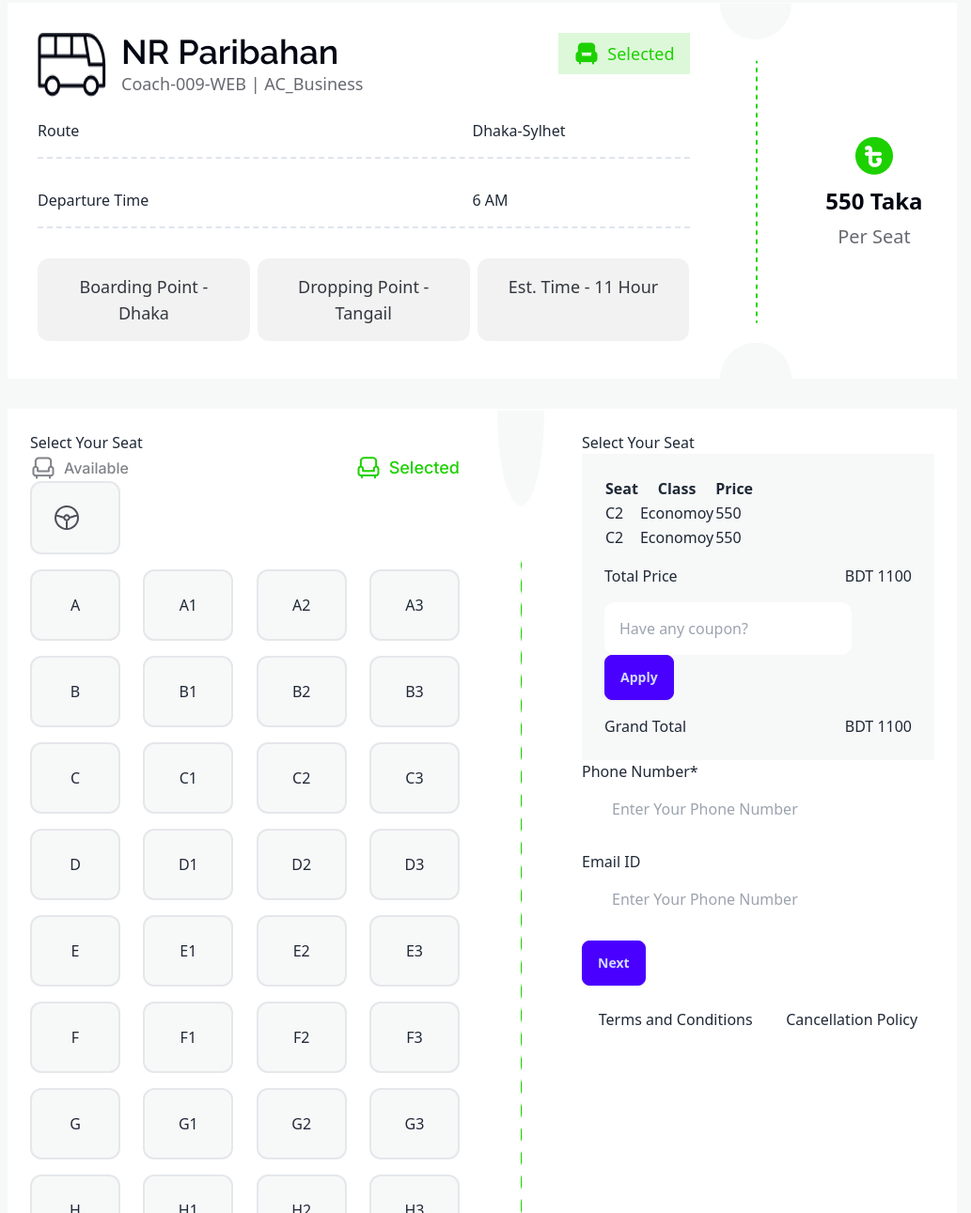
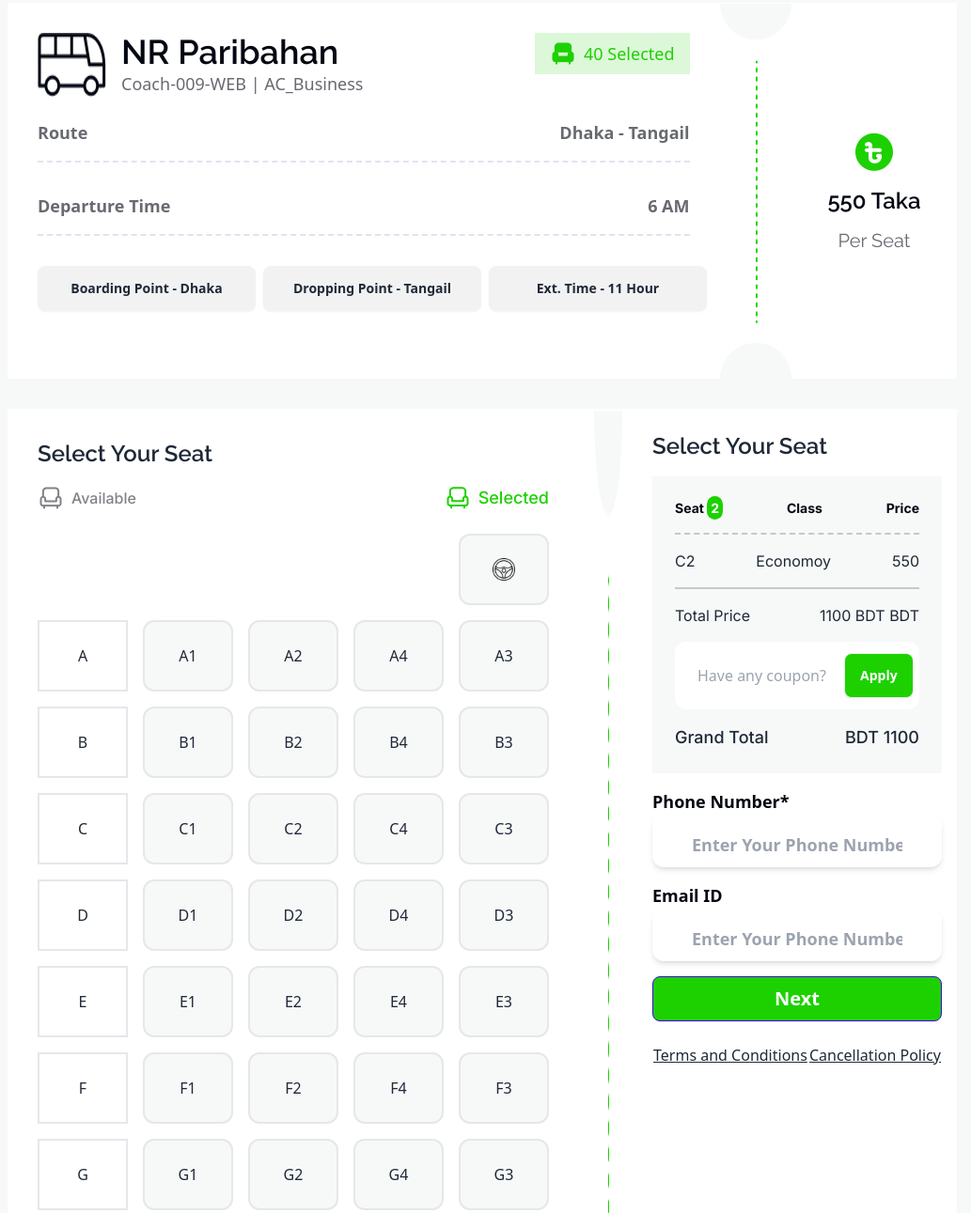
Before and after one commit to mdNaeemUddin/assignment-five, a plain HTML site: page index.html in a window 1280 px wide. Shown: the part 1887-3178 px from the top of the page at 94% size, without its empty margins (127-1160 px from the left). Drawn offline with nearby package versions, Linux system fonts and the light colour scheme.

Commit message:
done without functional

```diff
--- a/index.html
+++ b/index.html
@@ -177,7 +177,7 @@
         <!-- paribahan section -->
 
 
-        <section class="mt-16 container-fluid bg-[#F7F8F8] px-[135px] py-[80px]">
+        <section class="mt-16  bg-[#F7F8F8] px-[135px] py-[80px]">
             <!-- description -->
 
 
@@ -218,39 +218,41 @@
                                 <div>
                                     <div class="flex items-center space-x-2 bg-[#1DD10026] px-4 py-2 ">
                                         <img class="" src="images/seat-green-filled.png " alt="a bus seat icon">
-                                            <span class="text-[#1DD100] text-lg font-medium">Selected</span>
+                                        <span class="text-[#1DD100] text-lg font-medium"><span>40</span> Selected</span>
                                     </div>
                                 </div>
                             </div>
                             <div class="space-y-8">
-                                    <div class="flex justify-between border-b-2 border-[#657ab333] border-dashed pb-4">
-                                        <p>
-                                            <input type="text" name="" id="" value="Route">
-                                        </p>
-                                        <p>
-                                            <input type="text" name="" id="" value="Dhaka-Sylhet">
-                                        </p>
+                                <div
+                                    class="flex justify-between border-b-2 border-[#657ab333] border-dashed pb-4 text-lg font-semibold text-[#03071299]">
+                                    <h2>
+                                        Route
+                                    </h2>
+                                    <h2>
+                                        Dhaka - Tangail
+                                    </h2>
                                 </div>
-                                    <div class="flex justify-between border-b-2 border-[#657ab333] border-dashed pb-4">
-                                        <p>
-                                            <input type="text" name="" id="" value="Departure Time">
-                                        </p>
-                                        <p>
-                                            <input type="text" name="" id="" value="6 AM ">
-                                        </p>
+                                <div
+                                    class="flex justify-between border-b-2 border-[#657ab333] border-dashed pb-4 text-lg font-semibold text-[#03071299]">
+                                    <h2>
+                                        Departure Time
+                                    </h2>
+                                    <h2>
+                                        6 AM
+                                    </h2>
+
                                 </div>
-                                    <ul class="flex gap-2">
-                                        <li
-                                            class="bg-[#0307120D] text-[#030712CC] text-lg font-sm p-4 text-center w-[600px] rounded-xl">
-                                            Boarding Point - Dhaka</li>
-                                        <li
-                                            class="bg-[#0307120D] text-[#030712CC] text-lg font-sm p-4 text-center w-[600px] rounded-xl">
-                                            Dropping Point - Tangail</li>
-                                        <li
-                                            class="bg-[#0307120D] text-[#030712CC] text-lg font-sm p-4 text-center w-[600px] rounded-xl">
-                                            Est.
-                                            Time - 11 Hour</l i>
-                                    </ul>
+                                <div class="flex gap-2 justify-between">
+                                    <h3 class="btn  w-[232px]">
+                                        Boarding Point - Dhaka
+                                    </h3>
+                                    <h3 class="btn w-[232px]">
+                                        Dropping Point - Tangail
+                                    </h3>
+                                    <h3 class="btn  w-[232px]">
+                                        Ext. Time - 11 Hour
+                                    </h3>
+                                </div>
                             </div>
 
                         </div>
@@ -260,7 +262,7 @@
                         <img class="h-[400px]" src="images/info-devider.png" alt="">
                     </div>
                     <!-- fare -->
-                        <div class="flex flex-col justify-center items-center  space-y-2 mx-auto">
+                    <div class="flex flex-col justify-center items-center  space-y-3 mx-auto raleway-font">
                         <img src="images/fare.png" alt="money icon image">
                         <h3 class="text-2xl font-semibold text-[#030712]">
                             550 Taka
@@ -272,13 +274,15 @@
                 </div>
             </div>
 
-                <!-- part - two -->
+            <!-- part - two  -->
             <div class="flex gap-4 mt-8 bg-[#FFFFFF]">
-                    <div class="w-2/4 p-6">
-                        <h2>
+                <!-- Seat Description -->
+                <!-- part-2: one -->
+                <div class="w-2.8/5 p-8">
+                    <h2 class="raleway-font text-2xl font-semibold pb-4">
                         Select Your Seat
                     </h2>
-                        <div class="">
+                    <div class="pb-6">
                         <div class="inter-font flex justify-between">
                             <div class="flex items-center space-x-2">
                                 <img src="images/seat-gray.png" alt="seat icon gray color">
@@ -293,35 +297,29 @@
 
                         </div>
                     </div>
+
+
                     <div>
-                            <div class=" mb-4 border-2 rounded-xl bg-[#F7F8F8] p-6 w-24">
-                                <div>
-                                    <svg width="26.000000" height="26.000000" viewBox="0 0 26 26" fill="none"
-                                        xmlns="http://www.w3.org/2000/svg" xmlns:xlink="http://www.w3.org/1999/xlink">
-                                        <desc>
-                                            Created with Pixso.
-                                        </desc>
-                                        <defs />
-                                        <path id="Vector"
-                                            d="M1.91333 17.5922C2.5166 19.0481 3.40039 20.371 4.51465 21.4853C5.62891 22.5996 6.9519 23.4835 8.40771 24.0865C9.86377 24.6896 11.4241 25 13 25C14.5759 25 16.1362 24.6896 17.5923 24.0865C19.0481 23.4835 20.3711 22.5996 21.4854 21.4853C22.5996 20.371 23.4834 19.0481 24.0867 17.5922C24.6897 16.1363 25 14.5759 25 13C25 11.4241 24.6897 9.86371 24.0867 8.40781C23.4834 6.9519 22.5996 5.62903 21.4854 4.51471C20.3711 3.40042 19.0481 2.51651 17.5923 1.91345C16.1362 1.31039 14.5759 1 13 1C11.4241 1 9.86377 1.31039 8.40771 1.91345C6.9519 2.51651 5.62891 3.40042 4.51465 4.51471C3.40039 5.62903 2.5166 6.9519 1.91333 8.40781C1.3103 9.86371 1 11.4241 1 13C1 14.5759 1.3103 16.1363 1.91333 17.5922ZM11.1145 14.8856C11.6145 15.3857 12.2927 15.6667 13 15.6667C13.7073 15.6667 14.3855 15.3857 14.8855 14.8856C15.3857 14.3855 15.6667 13.7072 15.6667 13C15.6667 12.2928 15.3857 11.6145 14.8855 11.1144C14.3855 10.6143 13.7073 10.3333 13 10.3333C12.2927 10.3333 11.6145 10.6143 11.1145 11.1144C10.6143 11.6145 10.3333 12.2928 10.3333 13C10.3333 13.7072 10.6143 14.3855 11.1145 14.8856ZM13 15.6667L13 25M10.3333 13L1.33325 10.3333M15.6667 13L24.6667 10.3333"
-                                            stroke="#030712" stroke-opacity="0.700000" stroke-width="2.000000"
-                                            stroke-linejoin="round" stroke-linecap="round" />
-                                    </svg>
+                        <div class="flex justify-end">
+                            <div class=" mb-4 border-2 rounded-xl bg-[#F7F8F8] p-6 w-24 flex justify-center">
+                                <img class="w-[24px] h-[24px]" src="images/steering-wheel.png"
+                                    alt="A car stearing wheel">
                             </div>
 
                         </div>
-                            <div class="flex justify-between">
+                        <!-- Seat Selection -->
+                        <div class="flex justify-between gap-4 flex-1">
                             <div class="flex flex-col gap-4">
-                                    <div class="border-2 rounded-xl bg-[#F7F8F8] p-6 w-24 flex justify-center">A</div>
-                                    <div class="border-2 rounded-xl bg-[#F7F8F8] p-6 w-24 flex justify-center">B</div>
-                                    <div class="border-2 rounded-xl bg-[#F7F8F8] p-6 w-24 flex justify-center">C</div>
-                                    <div class="border-2 rounded-xl bg-[#F7F8F8] p-6 w-24 flex justify-center">D</div>
-                                    <div class="border-2 rounded-xl bg-[#F7F8F8] p-6 w-24 flex justify-center">E</div>
-                                    <div class="border-2 rounded-xl bg-[#F7F8F8] p-6 w-24 flex justify-center">F</div>
-                                    <div class="border-2 rounded-xl bg-[#F7F8F8] p-6 w-24 flex justify-center">G</div>
-                                    <div class="border-2 rounded-xl bg-[#F7F8F8] p-6 w-24 flex justify-center">H</div>
-                                    <div class="border-2 rounded-xl bg-[#F7F8F8] p-6 w-24 flex justify-center">I</div>
-                                    <div class="border-2 rounded-xl bg-[#F7F8F8] p-6 w-24 flex justify-center">J</div>
+                                <div class="border-2 bg-[#FFFFFF] p-6 w-24 flex justify-center">A</div>
+                                <div class="border-2 bg-[#FFFFFF] p-6 w-24 flex justify-center">B</div>
+                                <div class="border-2 bg-[#FFFFFF] p-6 w-24 flex justify-center">C</div>
+                                <div class="border-2 bg-[#FFFFFF] p-6 w-24 flex justify-center">D</div>
+                                <div class="border-2 bg-[#FFFFFF] p-6 w-24 flex justify-center">E</div>
+                                <div class="border-2 bg-[#FFFFFF] p-6 w-24 flex justify-center">F</div>
+                                <div class="border-2 bg-[#FFFFFF] p-6 w-24 flex justify-center">G</div>
+                                <div class="border-2 bg-[#FFFFFF] p-6 w-24 flex justify-center">H</div>
+                                <div class="border-2 bg-[#FFFFFF] p-6 w-24 flex justify-center">I</div>
+                                <div class="border-2 bg-[#FFFFFF] p-6 w-24 flex justify-center">J</div>
                             </div>
                             <div class="flex flex-col gap-4">
                                 <div class="border-2 rounded-xl bg-[#F7F8F8] p-6 w-24 flex justify-center">A1</div>
@@ -348,6 +346,18 @@
                                 <div class="border-2 rounded-xl bg-[#F7F8F8] p-6 w-24 flex justify-center">J2</div>
                             </div>
                             <div class="flex flex-col gap-4">
+                                <div class="border-2 rounded-xl bg-[#F7F8F8] p-6 w-24 flex justify-center">A4</div>
+                                <div class="border-2 rounded-xl bg-[#F7F8F8] p-6 w-24 flex justify-center">B4</div>
+                                <div class="border-2 rounded-xl bg-[#F7F8F8] p-6 w-24 flex justify-center">C4</div>
+                                <div class="border-2 rounded-xl bg-[#F7F8F8] p-6 w-24 flex justify-center">D4</div>
+                                <div class="border-2 rounded-xl bg-[#F7F8F8] p-6 w-24 flex justify-center">E4</div>
+                                <div class="border-2 rounded-xl bg-[#F7F8F8] p-6 w-24 flex justify-center">F4</div>
+                                <div class="border-2 rounded-xl bg-[#F7F8F8] p-6 w-24 flex justify-center">G4</div>
+                                <div class="border-2 rounded-xl bg-[#F7F8F8] p-6 w-24 flex justify-center">H4</div>
+                                <div class="border-2 rounded-xl bg-[#F7F8F8] p-6 w-24 flex justify-center">I4</div>
+                                <div class="border-2 rounded-xl bg-[#F7F8F8] p-6 w-24 flex justify-center">J4</div>
+                            </div>
+                            <div class="flex flex-col gap-4">
                                 <div class="border-2 rounded-xl bg-[#F7F8F8] p-6 w-24 flex justify-center">A3</div>
                                 <div class="border-2 rounded-xl bg-[#F7F8F8] p-6 w-24 flex justify-center">B3</div>
                                 <div class="border-2 rounded-xl bg-[#F7F8F8] p-6 w-24 flex justify-center">C3</div>
@@ -362,74 +372,68 @@
                         </div>
                     </div>
                 </div>
-                    <div class="w-[50px]">
-                        <img class="h-[1056px]" src="images/info-devider.png" alt="">
+                <div class="w-[30px]">
+                    <img class="h-full" src="images/info-devider.png" alt="">
                 </div>
-                    <div class="p-6 flex-1">
-                        <h2>
+                <!--Par 2 : two-->
+                <div class="py-6 px-4 flex-1">
+                    <h2 class="raleway-font text-2xl font-semibold pb-4">
                         Select Your Seat
                     </h2>
-                        <div class="bg-[#F7F8F8] p-6 space-y-4">
-                            <table>
-                                <tr>
-                                    <th>Seat</th>
-                                    <th>Class</th>
-                                    <th>Price</th>
-                                </tr>
-                                <tr>
-                                    <td>C2</td>
-                                    <td>Economoy</td>
-                                    <td>550</td>
-                                </tr>
-                                <tr>
-                                    <td>C2</td>
-                                    <td>Economoy</td>
-                                    <td>550</td>
-                                </tr>
-                            </table>
-                            <div class="flex justify-between ">
-                                <h3>
-                                    Total Price
-                                </h3>
-                                <h3>
-                                    BDT 1100
-                                </h3>
-
+                    <div class="bg-[#F7F8F8] p-6 space-y-4 mb-4">
+                        <div class="inter-font space-y-4">
+                            <div class="flex justify-between text-sm font-bold text-[#030712]">
+                                <h3> Seat <span class="bg-[#1DD100] text-white p-1 rounded-full"> 2</span></h3>
+                                <h3>Class </h3>
+                                <h3>Price</h3>
+                            </div>
+                            <div class="border-b-2  border-dashed border-[#03071233]"></div>
+                            <div class="flex justify-between">
+                                <h3>C2</h3>
+                                <h3>Economoy</h3>
+                                <h3>550 </h3>
+                            </div>
+                            <div class="border-b-2  border-solid border-[#03071233] text-[#1DD100]"></div>
+                            <div class="flex justify-between text-bold">
+                                <h3>Total Price </h3>
+                                <h3> 1100 BDT <span>BDT</span> </h3>
+                            </div>
                         </div>
                         <div>
-                                <input class="p-4 rounded-xl" type="text" name="" id="" placeholder="Have any coupon?">
-                                <button class="btn btn-primary">Apply</button>
+                            <input class="p-6 rounded-xl w-full relative" type="text" name="" id="" placeholder="Have any coupon?">
+                            <button class="btn bg-[#1DD100] absolute mt-3 -ml-20 text-[white]">Apply</button>
                         </div>
-                            <div class="flex justify-between ">
+                        <div class="flex justify-between inter-font font-medium text-lg ">
                             <h3>
                                 Grand Total
                             </h3>
                             <h3>
-                                    BDT 1100
+                                BDT <span> 1100</span>
                             </h3>
 
                         </div>
                     </div>
                     <div>
-                            <form action="" class="space-y-4">
+                        <form action="" class="space-y-4 ">
                             <p>
-                                    <label for="">Phone Number* <br>
-                                        <input class="px-8 py-4" type="text" name="" id=""
+                                <label class="text-lg font-semibold text-[#030712] pb-4" for="">Phone Number* <br>
+                                    <input class="px-10 py-4 w-full border-2 border-solid border-white rounded-xl shadow-md pb-2" type="text" name="" id=""
+                                        placeholder="Enter Your Phone Number">
+                                </label>
+
+                            </p>
+                            <p>
+                                <label class="text-lg font-semibold text-[#030712] pb-4"  for="" >Email ID <br>
+                                    <input class="px-10 py-4 w-full border-2 border-solid border-white rounded-xl shadow-md pb-2"  name="mail" id="mail"
                                         placeholder="Enter Your Phone Number">
                                 </label>
                             </p>
-                                <p>
-                                    <label for="">Email ID <br>
-                                        <input class="px-8 py-4" type="text" name="" id=""
-                                            placeholder="Enter Your Phone Number">
-                                    </label>
-                                </p>
-                                <button class="btn btn-primary">Next</button>
+                            <button class="btn btn-primary bg-[#1DD100] w-full text-white text-xl">Next</button>
                         </form>
                         <div class="pt-6">
                             <ul class="flex justify-around">
-                                    <li><a href="#">Terms and Conditions </a></li>
-                                    <li><a href="#">Cancellation Policy</a></li>
+                                <li><a class="underline" href="#">Terms and Conditions </a></li>
+                                <li><a class="underline" href="#">Cancellation Policy</a></li>
                             </ul>
                         </div>
                     </div>
@@ -438,7 +442,26 @@
 
         </section>
 
-
+        <!-- modal -->
+        <section class="pt-16 pb-16 hidden">
+            <div class="roboto-font  container-fluid bg-[#F7F8F8] w-[800px] mx-auto p-20 space-y-4 text-center">
+                <div class="flex justify-center">
+                    <img src="images/success.png" alt="right click image">
+                </div>
+                <div class="text-lg font-medium text-[#4A4A4A]">
+                    <p>
+                        Thank you for Booking Our Bus Seats
+                    </p>
+                    <p>
+                        We are working hard to find the best service and deals for you.
+                    </p>
+                    <p class="text-[#4A4A4A] font-light">
+                        Shortly you will find a confirmation in your email.
+                    </p>
+                </div>
+                <button class="btn bg-[#27AE60] rounded-[32px] px-16 text-white text-lg font-semibold">Continue</button>
+            </div>
+        </section>
     </main>
     <footer class="container-fluid bg-[#030712] text-[#FFFFFF]">
         <section>
--- a/style.css
+++ b/style.css
@@ -1,7 +1,7 @@
 
 /* google font */
 
-@import url('https://fonts.googleapis.com/css2?family=Inter:wght@100..900&family=Raleway:ital,wght@0,100..900;1,100..900&display=swap');
+@import url('https://fonts.googleapis.com/css2?family=Inter:wght@100..900&family=Raleway:ital,wght@0,100..900;1,100..900&family=Roboto:ital,wght@0,100;0,300;0,400;0,500;0,700;0,900;1,100;1,300;1,400;1,500;1,700;1,900&display=swap');
 
 .raleway-font{
     font-family: "Raleway", sans-serif;
@@ -10,3 +10,7 @@
 .inter-font{
     font-family: "Inter", sans-serif;
 }
+
+.roboto-font{
+    font-family: "Roboto", sans-serif;
+}
```
Also changed, not shown: images/steering-wheel.png (added). Lines whose indentation alone changed are shown as unchanged.
